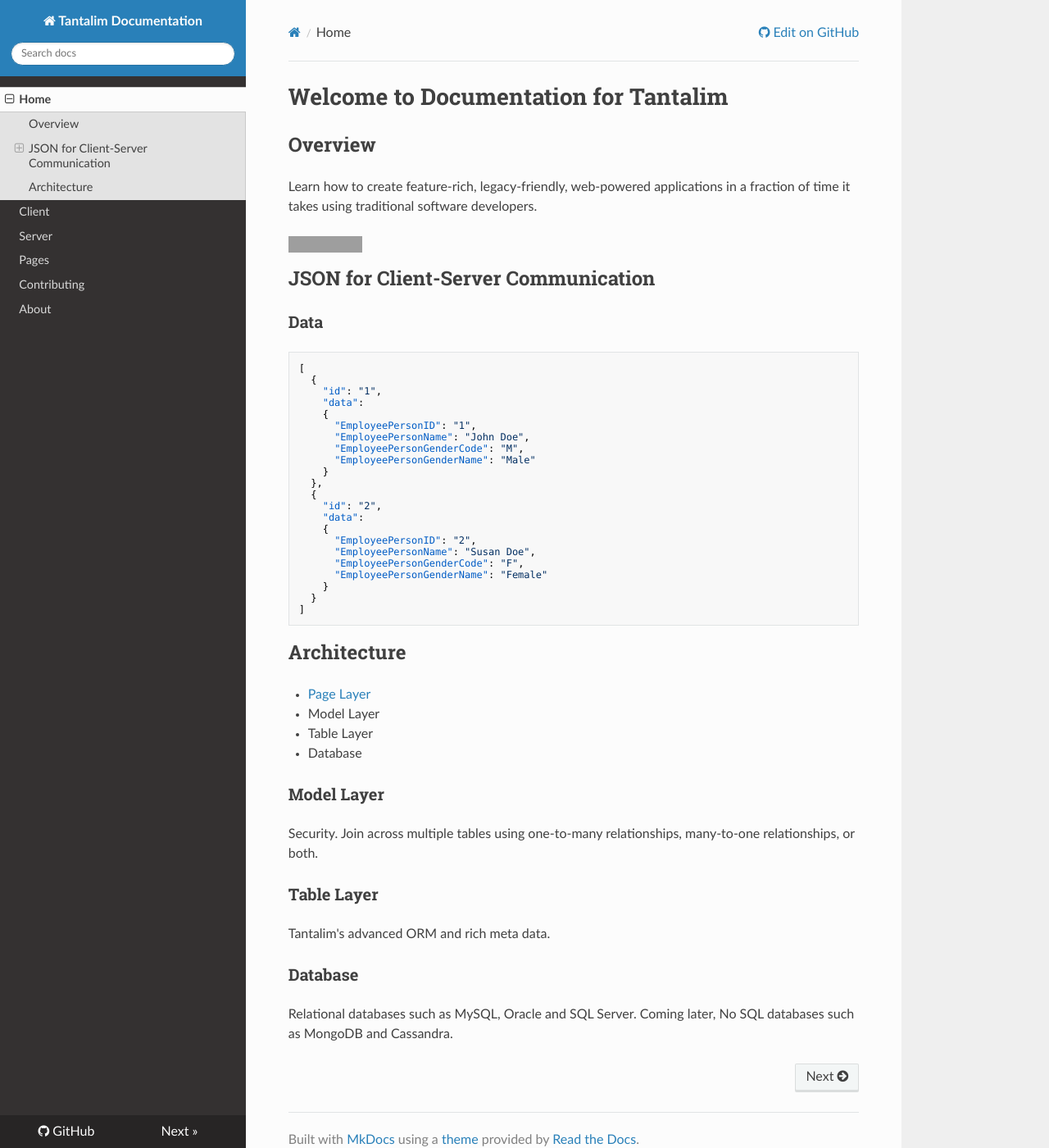
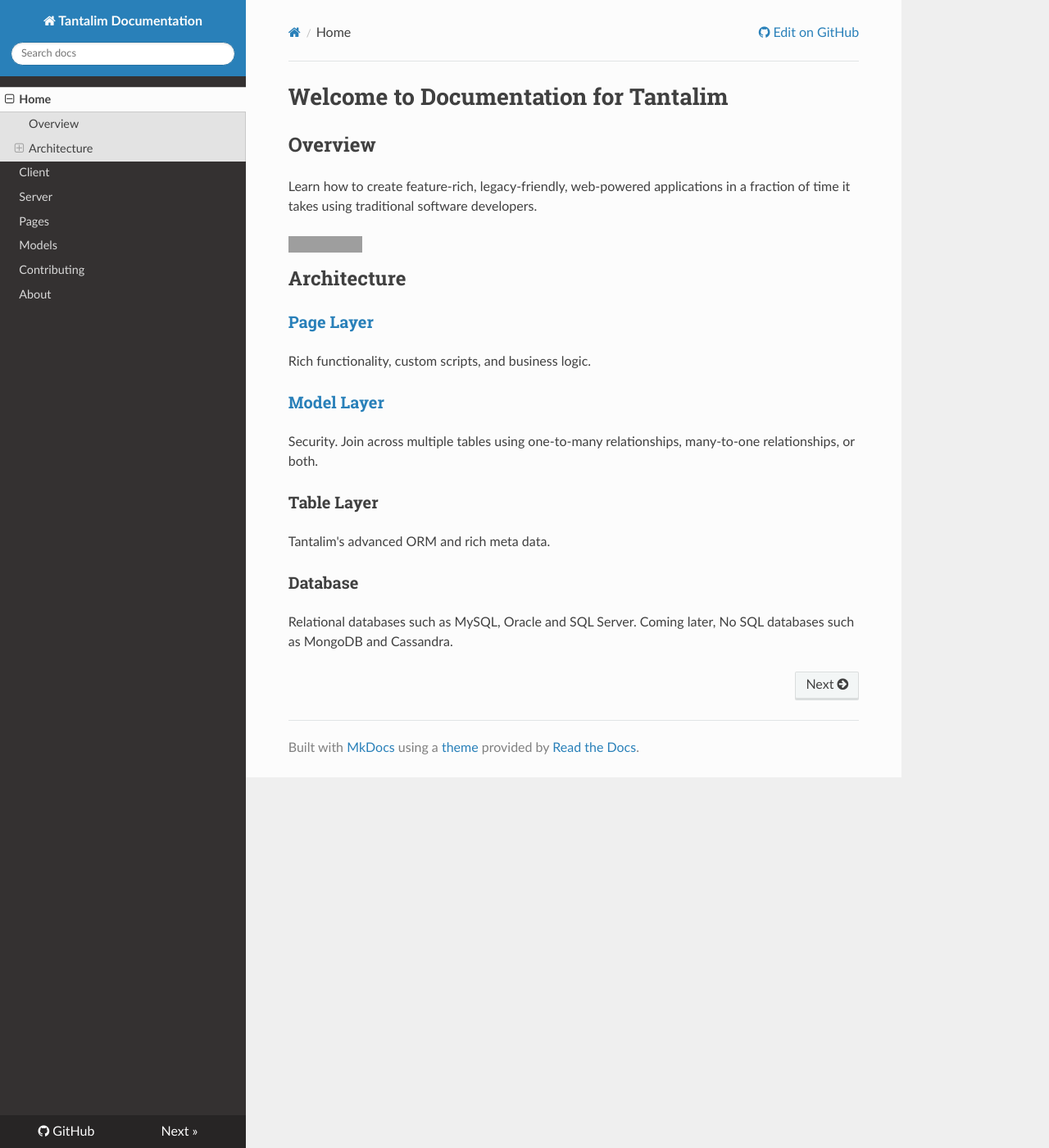
Before and after one commit to tantalim/tantalim-docs, an MkDocs documentation site: the page built from docs/index.md, in a window 1280 px wide and 1400 px high. Shown: the whole window at 82% size. Built offline with MkDocs 1.6.1, drawn with Linux system fonts in a browser that asks for light colours; nearby versions of some CDN libraries; old or Windows-style settings are respelled for this version of MkDocs; grey boxes are pictures that could not be loaded.

Commit message:
first draft of some initial documentation

````diff
--- a/docs/index.md
+++ b/docs/index.md
@@ -10,46 +10,20 @@ traditional software developers.
     frameborder="0" scrolling="0" width="255" height="30"></iframe>
 
 
-## JSON for Client-Server Communication
-
-### Data
-
-```json
-[
-  {
-    "id": "1",
-    "data":
-    {
-      "EmployeePersonID": "1",
-      "EmployeePersonName": "John Doe",
-      "EmployeePersonGenderCode": "M",
-      "EmployeePersonGenderName": "Male"
-    }
-  },
-  {
-    "id": "2",
-    "data":
-    {
-      "EmployeePersonID": "2",
-      "EmployeePersonName": "Susan Doe",
-      "EmployeePersonGenderCode": "F",
-      "EmployeePersonGenderName": "Female"
-    }
-  }
-]
-```
-
 ## Architecture
 
-* [Page Layer](pages/)
-* Model Layer
-* Table Layer
-* Database
+### [Page Layer](pages/)
 
+Rich functionality, custom scripts, and business logic.
 
-<h3>Model Layer</h3>
-<p>Security. Join across multiple tables using one-to-many relationships, many-to-one relationships, or both.</p>
-<h3>Table Layer</h3>
-<p>Tantalim's advanced ORM and rich meta data.</p>
-<h3>Database</h3>
-<p>Relational databases such as MySQL, Oracle and SQL Server. Coming later, No SQL databases such as MongoDB and Cassandra.</p>
+### [Model Layer](models/)
+
+Security. Join across multiple tables using one-to-many relationships, many-to-one relationships, or both.
+
+### Table Layer
+
+Tantalim's advanced ORM and rich meta data.
+
+### Database
+
+Relational databases such as MySQL, Oracle and SQL Server. Coming later, No SQL databases such as MongoDB and Cassandra.
--- a/mkdocs.yml
+++ b/mkdocs.yml
@@ -4,6 +4,7 @@ pages:
 - [client.md, Client]
 - [server.md, Server]
 - [pages.md, Pages]
+- [models.md, Models]
 - [contributing.md, Contributing]
 - [about.md, About]
 repo_url: https://github.com/tantalim/tantalim-docs/
````
Also changed, not shown: docs/models.md (added, +28 -0 lines), docs/pages.md (+20 -6 lines).
